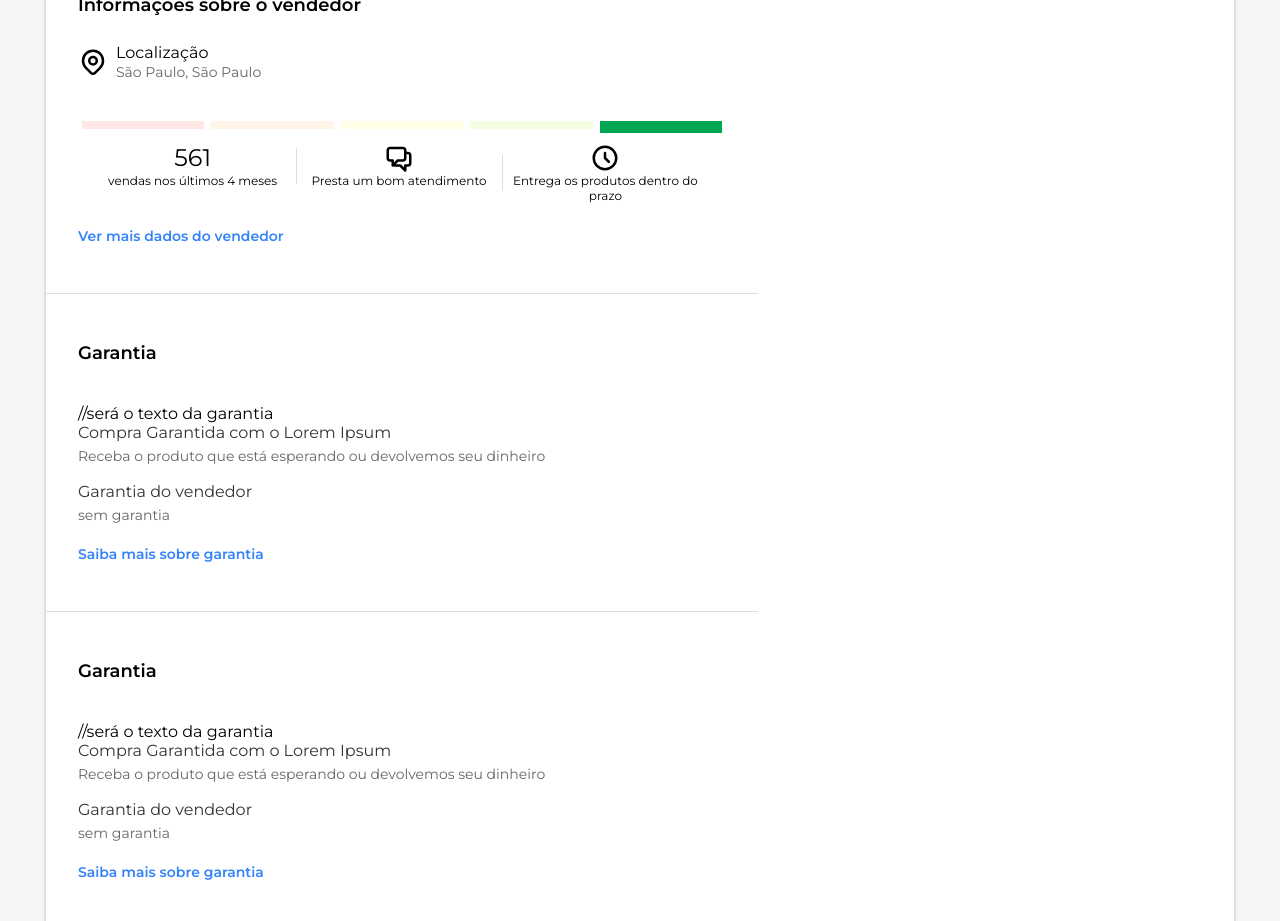
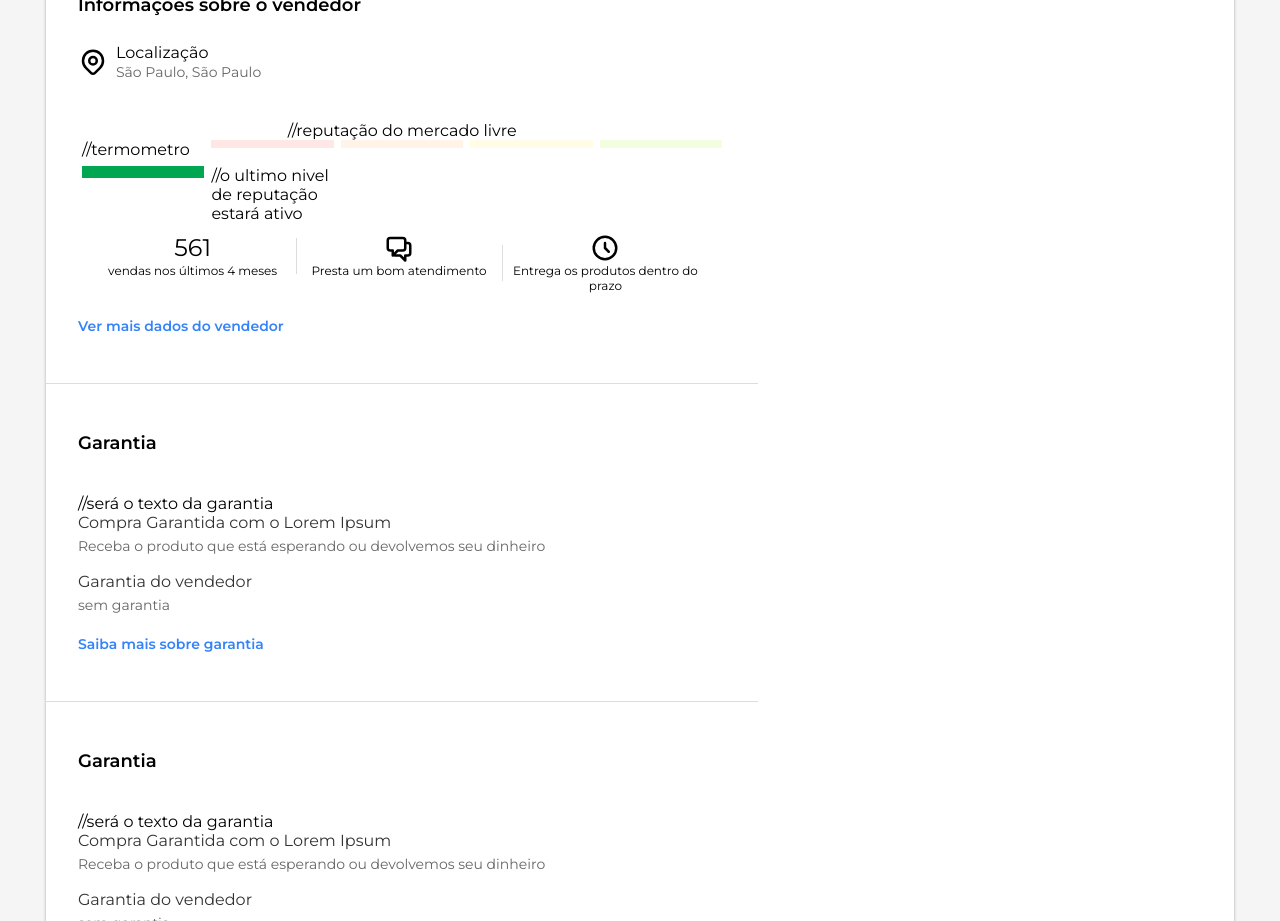
Before and after one commit to MarcosT-800/Clone-MercadoLivre, a React (Create React App) app in the folder Clone-MercadoLivre/: page / in a window 1280 px wide. Shown: the part 2960-3881 px from the top of the page. Built offline with nearby package versions, Linux system fonts and the light colour scheme; the HTML template or start-up script is replaced by a standard one.

Commit message:
Update index.tsx

```diff
--- a/Clone-MercadoLivre/src/components/SellerInfo/index.tsx
+++ b/Clone-MercadoLivre/src/components/SellerInfo/index.tsx
@@ -1,5 +1,5 @@
 import React from "react";
-
+// o selerinfo é onde ficará as informações do vendedor
 import {
   Container,
   Title,
@@ -27,13 +27,13 @@ const SellerInfo: React.FC = () => {
         </div>
       </LocationCard>
 
-      <ReputationCard>
-        <ReputationThermometer>
+      <ReputationCard> //reputação do mercado livre
+        <ReputationThermometer> //termometro
           <li />
           <li />
           <li />
           <li />
-          <li className="active" />
+          <li className="active" /> //o ultimo nivel de reputação estará ativo
         </ReputationThermometer>
 
         <ReputationRow>
```
